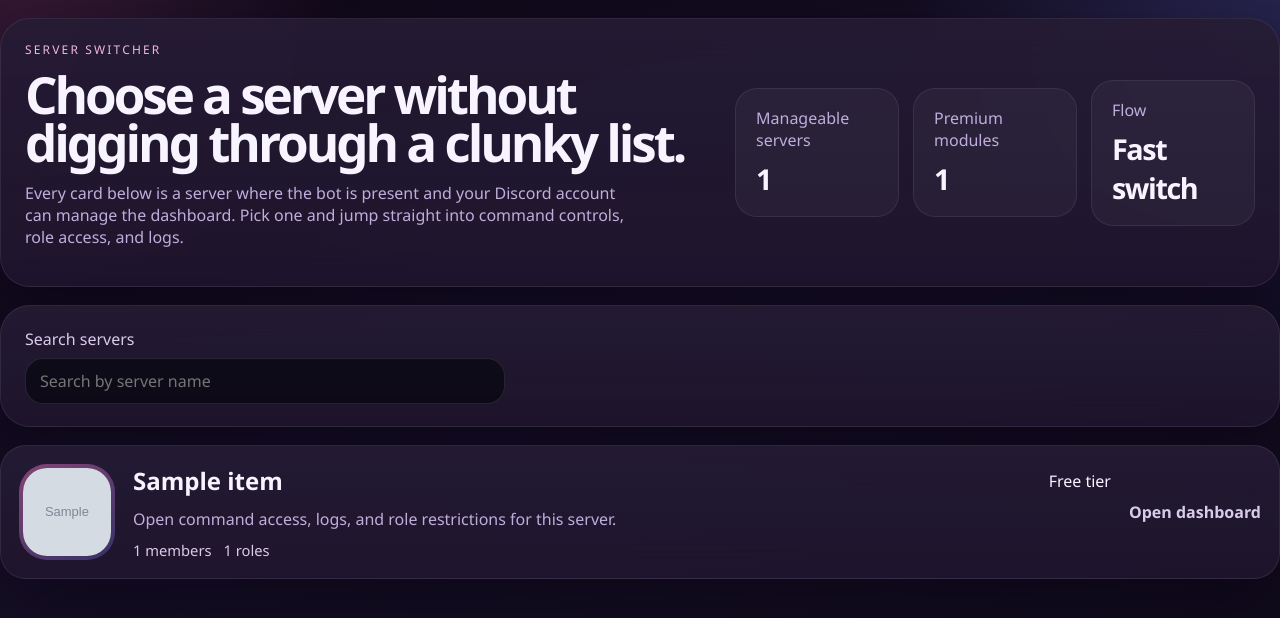
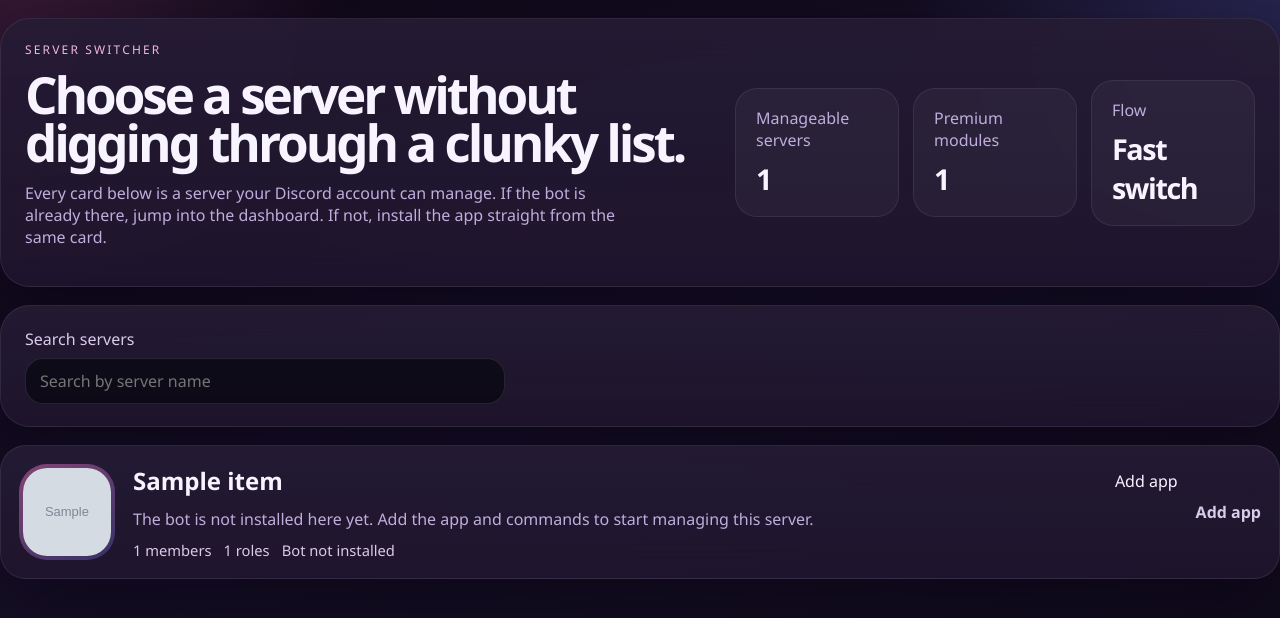
Before and after one commit to TreyvoPrime/SAAS_UPGRADE2, a Python web app: template dashboard/templates/guilds.html in a window 1280 px wide. Shown: the part 58-676 px from the top of the page. Run offline with Jinja, Linux system fonts and the light colour scheme; the template is opened without the code that fills it: most values are stand-ins (such as "Sample title", 1, 10 or a date in 2020); grey boxes marked "Sample" are stand-in pictures.

Commit message:
Show all manageable guilds in server picker

```diff
--- a/dashboard/templates/guilds.html
+++ b/dashboard/templates/guilds.html
@@ -27,7 +27,7 @@
             <div class="servers-copy">
                 <div class="eyebrow">Server switcher</div>
                 <h1>Choose a server without digging through a clunky list.</h1>
-                <p>Every card below is a server where the bot is present and your Discord account can manage the dashboard. Pick one and jump straight into command controls, role access, and logs.</p>
+                <p>Every card below is a server your Discord account can manage. If the bot is already there, jump into the dashboard. If not, install the app straight from the same card.</p>
             </div>
             <div class="servers-metric-grid">
                 <article class="metric-card">
@@ -54,7 +54,7 @@
 
         <section class="server-board" id="servers-grid">
             {% for guild in guilds %}
-            <a class="server-card server-card-redesign" href="/dashboard/{{ guild.id }}" data-name="{{ guild.name|lower }}">
+            <a class="server-card server-card-redesign" href="{% if guild.bot_installed %}{{ guild.dashboard_url }}{% else %}{{ guild.install_url }}{% endif %}" data-name="{{ guild.name|lower }}">
                 <div class="server-card-visual">
                     {% if guild.icon_url %}
                     <img src="{{ guild.icon_url }}" alt="{{ guild.name }}">
@@ -65,15 +65,34 @@
                 <div class="server-card-body">
                     <div class="server-card-titleline">
                         <h2>{{ guild.name }}</h2>
-                        <span class="server-status">{% if guild.premium_enabled %}Premium ready{% else %}Free tier{% endif %}</span>
+                        <span class="server-status">
+                            {% if guild.bot_installed %}
+                                {% if guild.premium_enabled %}Premium ready{% else %}Free tier{% endif %}
+                            {% else %}
+                                Add app
+                            {% endif %}
+                        </span>
                     </div>
-                    <p>Open command access, logs, and role restrictions for this server.</p>
+                    <p>
+                        {% if guild.bot_installed %}
+                            Open command access, logs, and role restrictions for this server.
+                        {% else %}
+                            The bot is not installed here yet. Add the app and commands to start managing this server.
+                        {% endif %}
+                    </p>
                     <div class="server-card-meta">
+                        {% if guild.member_count is not none %}
                         <span>{{ guild.member_count }} members</span>
+                        {% endif %}
+                        {% if guild.role_count is not none %}
                         <span>{{ guild.role_count }} roles</span>
+                        {% endif %}
+                        {% if not guild.bot_installed %}
+                        <span>Bot not installed</span>
+                        {% endif %}
                     </div>
                 </div>
-                <div class="server-card-cta">Open dashboard</div>
+                <div class="server-card-cta">{% if guild.bot_installed %}Open dashboard{% else %}Add app{% endif %}</div>
             </a>
             {% endfor %}
             {% if not guilds %}
```
Also changed, not shown: dashboard/app.py (+21 -5 lines).
